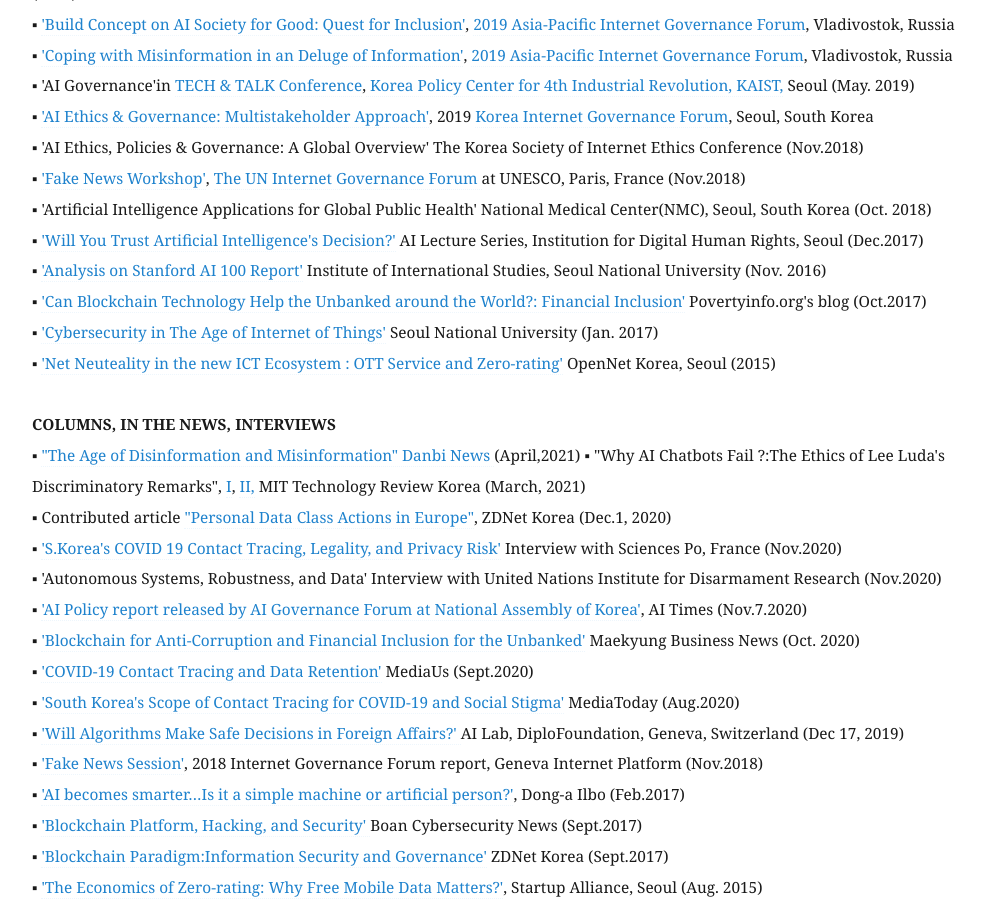
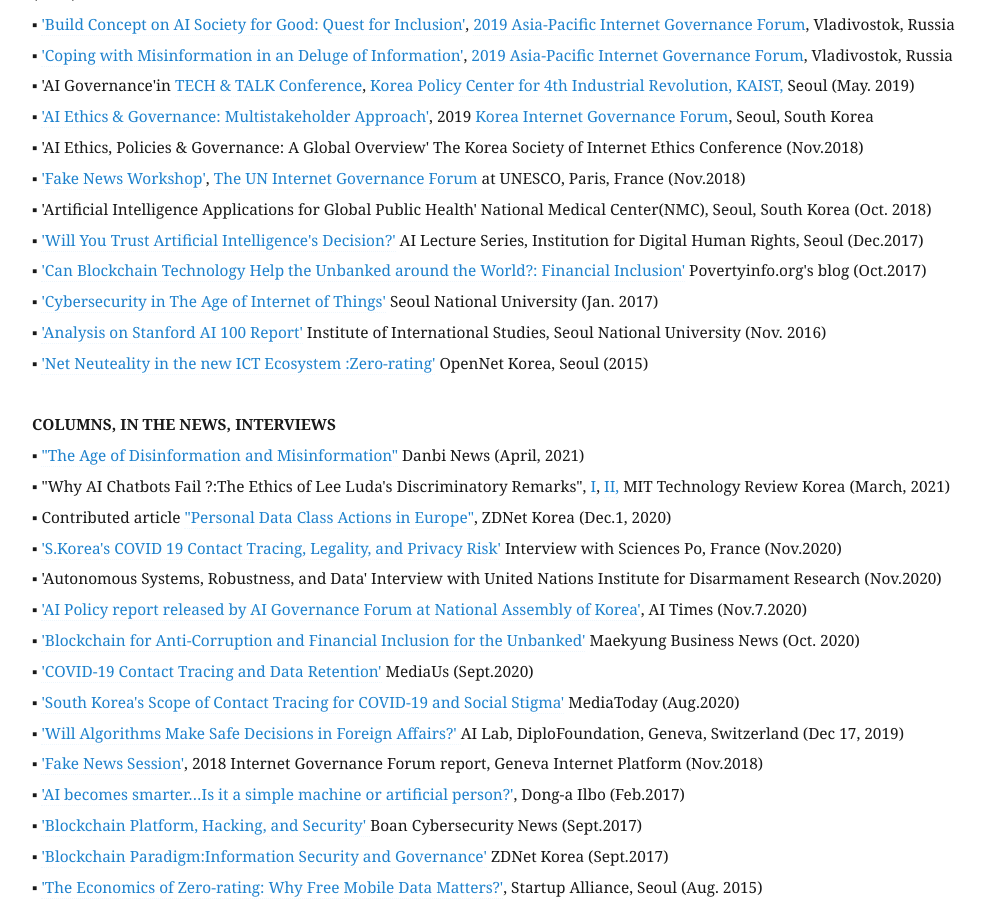
Before and after one commit to eunchangchoi/eunchangchoi.github.io, a Jekyll site: the page built from index.md, in a window 1280 px wide and 900 px high, scrolled down 3622 px. Shown: the whole window, without its empty margins (68-1053 px from the left). Built offline with Jekyll 4.4.1, drawn with Linux system fonts in a browser that asks for light colours.

Commit message:
Update index.md

```diff
--- a/index.md
+++ b/index.md
@@ -80,13 +80,13 @@
 ▪   <a href="https://www.youtube.com/watch?v=quo1DLyitf8&feature=youtu.be&t=1004">'Fake News Workshop'</a>, <a href="https://igf2018.fr/"> The UN Internet Governance Forum </a> at UNESCO, Paris, France (Nov.2018) <br>
 ▪   'Artificial Intelligence Applications for Global Public Health' National Medical Center(NMC), Seoul, South Korea (Oct. 2018)<br>
 ▪  <a href="http://idr.jinbo.net/232"> 'Will You Trust Artificial Intelligence's Decision?'</a> AI Lecture Series, Institution for Digital Human Rights, Seoul (Dec.2017)<br>
-▪  <a href="http://cis.snu.ac.kr/sub2/2_2_6_2.php?mode=view&number=236&page=1&b_name=meet1_2"> 'Analysis on Stanford AI 100 Report'</a> Institute of International Studies, Seoul National University (Nov. 2016) <br>
 ▪  <a href="https://blog.naver.com/gp3project/221112176044">'Can Blockchain Technology Help the Unbanked around the World?: Financial Inclusion'</a> Povertyinfo.org's blog (Oct.2017)<br>
 ▪ <a href= "https://www.cis.snu.ac.kr/sub2/2_2_6_3.php?mode=view&number=223&page=1&b_name=meet1_3"> 'Cybersecurity in The Age of Internet of Things'</a> Seoul National University (Jan. 2017)<br>
-▪ <a href="https://opennet.or.kr/wp-content/uploads/2015/08/발표자료-Net-Neutrality-OTT-Zero-ratinghandout-2015812-.pdf">'Net Neuteality in the new ICT Ecosystem : OTT Service and Zero-rating'</a> OpenNet Korea, Seoul (2015) <br>
+▪  <a href="http://cis.snu.ac.kr/sub2/2_2_6_2.php?mode=view&number=236&page=1&b_name=meet1_2"> 'Analysis on Stanford AI 100 Report'</a> Institute of International Studies, Seoul National University (Nov. 2016) <br>
+▪ <a href="https://opennet.or.kr/wp-content/uploads/2015/08/발표자료-Net-Neutrality-OTT-Zero-ratinghandout-2015812-.pdf">'Net Neuteality in the new ICT Ecosystem :Zero-rating'</a> OpenNet Korea, Seoul (2015) <br>
   <br>
  <strong> COLUMNS, IN THE NEWS, INTERVIEWS</strong> <br>
-▪ <a href="http://www.danbinews.com/news/articleView.html?idxno=14304"> "The Age of Disinformation and Misinformation" Danbi News </a> (April,2021)
+▪ <a href="http://www.danbinews.com/news/articleView.html?idxno=14304"> "The Age of Disinformation and Misinformation"</a> Danbi News (April, 2021)<br>
 ▪ "Why AI Chatbots Fail ?:The Ethics of Lee Luda's Discriminatory Remarks", <a href="https://www.technologyreview.kr/why-ai-chatbots-fail-lee-luda-part-1/"> I</a>, <a href="https://www.technologyreview.kr/why-ai-chatbots-fail-lee-luda-part-2/"> II,</a> MIT Technology Review Korea (March, 2021)<br>
 ▪ Contributed article <a href="https://zdnet.co.kr/view/?no=20201201123601"> "Personal Data Class Actions in Europe"</a>, ZDNet Korea (Dec.1, 2020) <br>
 ▪ <a href="https://soundcloud.com/zion-lee-310060380/digikorea#t=22:52">'S.Korea's COVID 19 Contact Tracing, Legality, and Privacy Risk'</a> Interview with Sciences Po, France (Nov.2020) <br>
```
